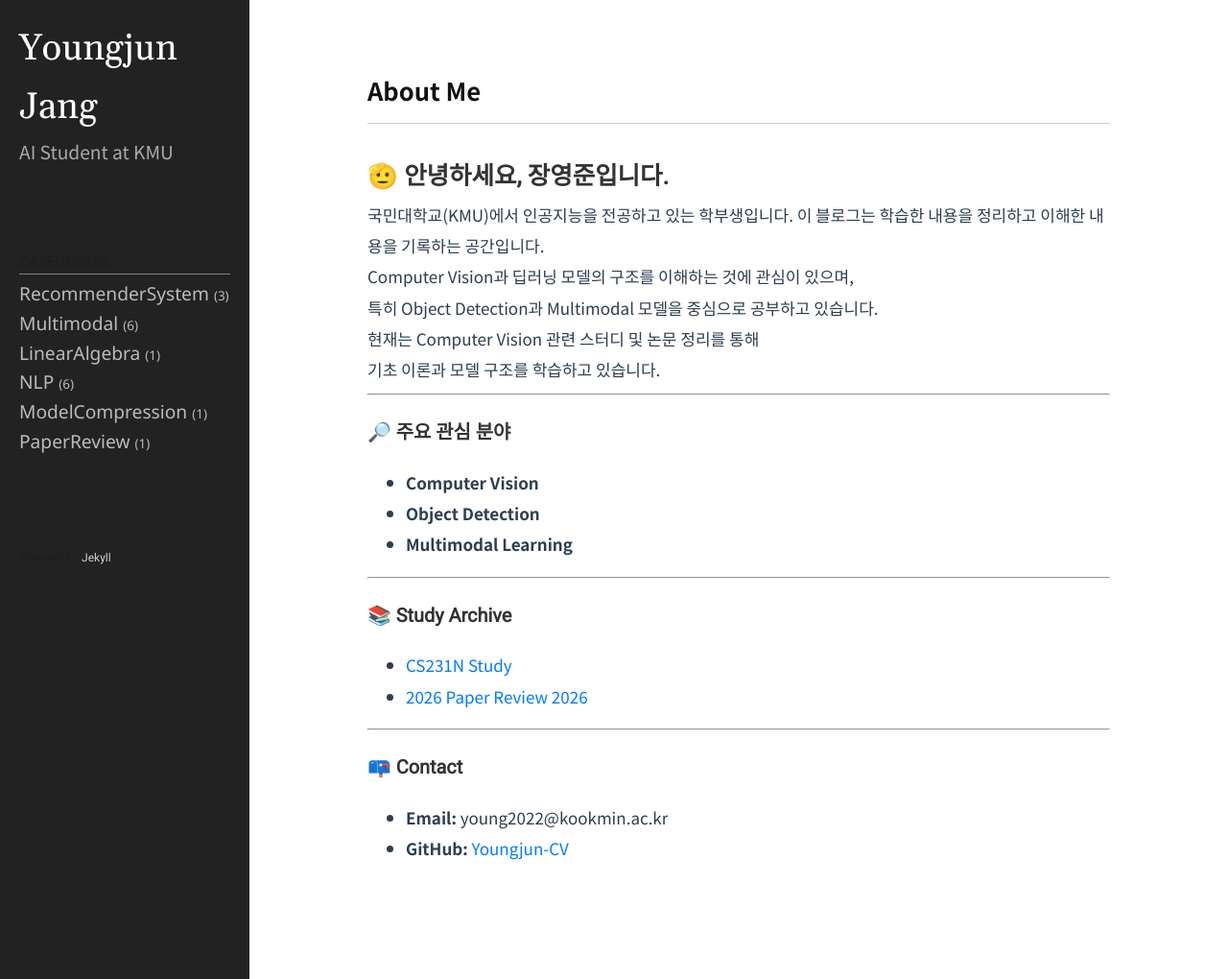
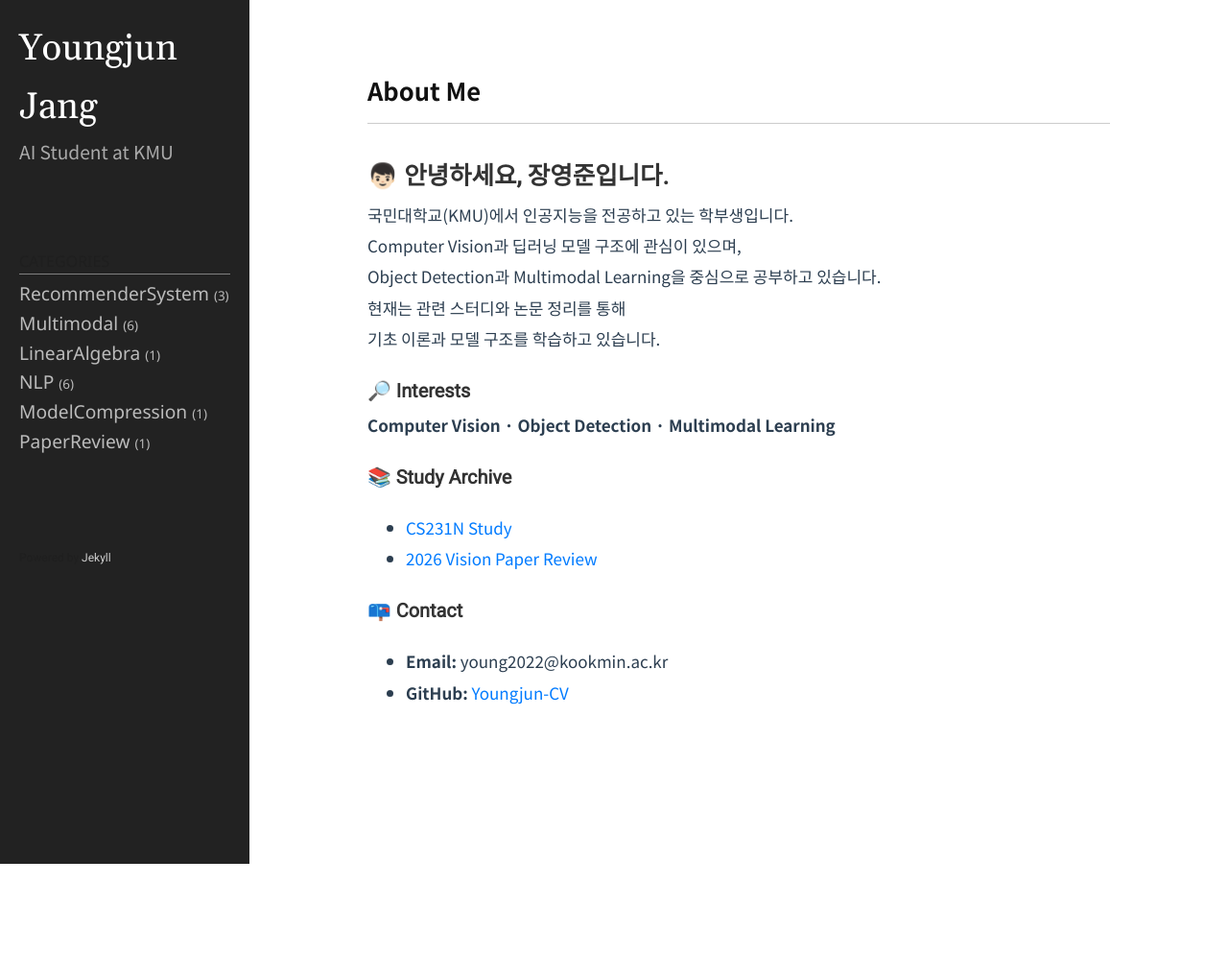
Before and after one commit to Youngjun-CV/Youngjun-CV.github.io, a Jekyll site: the page built from index.md, in a window 1280 px wide. Shown: the whole page at 96% size. Built offline with Jekyll 4.4.1, drawn with Linux system fonts in a browser that asks for light colours; after the commit the page ends 900 px from its top, so only the background shows below that.

Commit message:
Update index.md

```diff
--- a/index.md
+++ b/index.md
@@ -6,31 +6,24 @@ redirect_from:
   - /about/
 ---
 
-# 🫡 안녕하세요, 장영준입니다.
+# 👦🏻 안녕하세요, 장영준입니다.
 
 국민대학교(KMU)에서 인공지능을 전공하고 있는 학부생입니다.
-이 블로그는 학습한 내용을 정리하고 이해한 내용을 기록하는 공간입니다.
+Computer Vision과 딥러닝 모델 구조에 관심이 있으며,
+Object Detection과 Multimodal Learning을 중심으로 공부하고 있습니다.
 
-Computer Vision과 딥러닝 모델의 구조를 이해하는 것에 관심이 있으며,
-특히 Object Detection과 Multimodal 모델을 중심으로 공부하고 있습니다.
-
-현재는 Computer Vision 관련 스터디 및 논문 정리를 통해
+현재는 관련 스터디와 논문 정리를 통해
 기초 이론과 모델 구조를 학습하고 있습니다.
 
----
 
-### 🔎 주요 관심 분야
-* **Computer Vision**
-* **Object Detection**
-* **Multimodal Learning**
+### 🔎 Interests
+**Computer Vision · Object Detection · Multimodal Learning**
 
----
 
 ### 📚 Study Archive
 - [CS231N Study](https://sepia-bugle-7b8.notion.site/CS231N-336dc5e68e128026bc93f770f1f8496b)
-- [2026 Paper Review 2026](https://sepia-bugle-7b8.notion.site/2026-Vision-ebcdc5e68e1282ff8a5f01867dd41407)
+- [2026 Vision Paper Review](https://sepia-bugle-7b8.notion.site/2026-Vision-ebcdc5e68e1282ff8a5f01867dd41407)
 
----
 
 ### 📪 Contact
 * **Email:** young2022@kookmin.ac.kr
```
